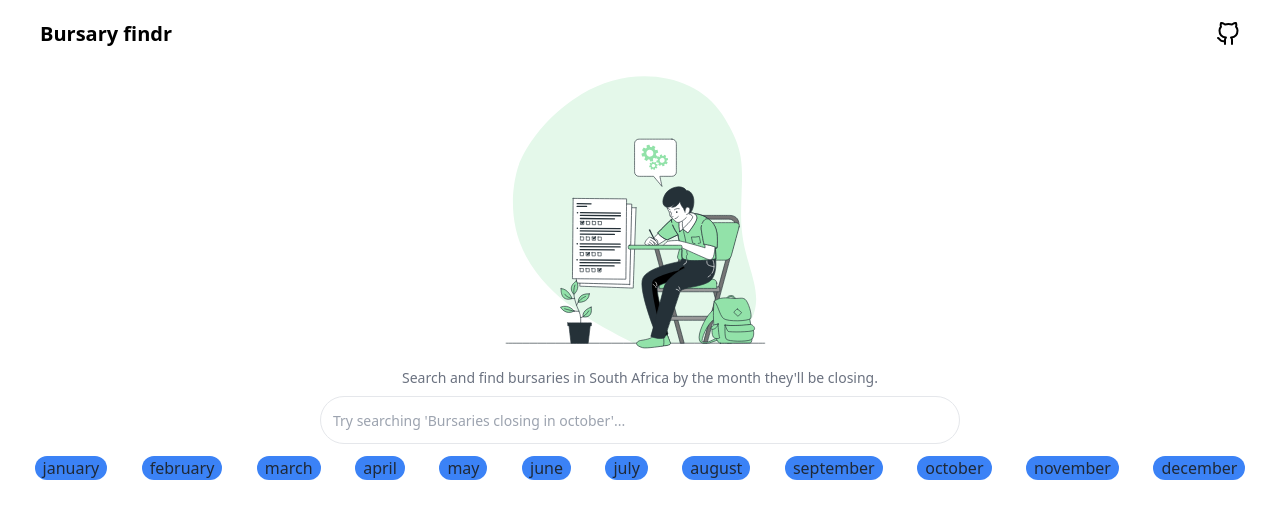
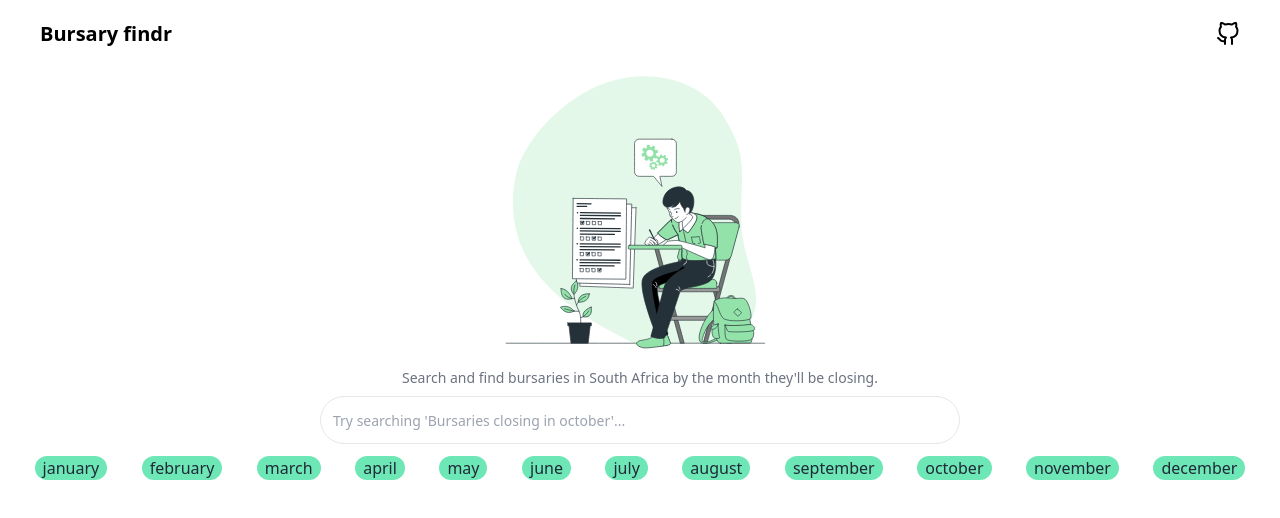
Before and after one commit to KevinRaleie-dev/bursary-findr, a React (Vite) app: page / in a window 1280 px wide. Shown: the top 518 px of the page. Built offline with nearby package versions, Linux system fonts and the light colour scheme; no server answers.

Commit message:
buttons back to green

```diff
--- a/src/App.jsx
+++ b/src/App.jsx
@@ -61,7 +61,7 @@ function App() {
         <div className="grid grid-flow-col grid-cols-3 grid-rows-4 gap-2 px-2 sm:flex sm:flex-row sm:justify-evenly">
           {months.map((month, i) => (
             <div key={i} onClick={() => handlePinSearch(month)} >
-              <p className="bg-blue-500 px-2 rounded-full text-gray-800 cursor-pointer text-center">
+              <p className="bg-green-300 px-2 rounded-full text-gray-800 cursor-pointer text-center">
                 {month}
               </p>
             </div>
```
